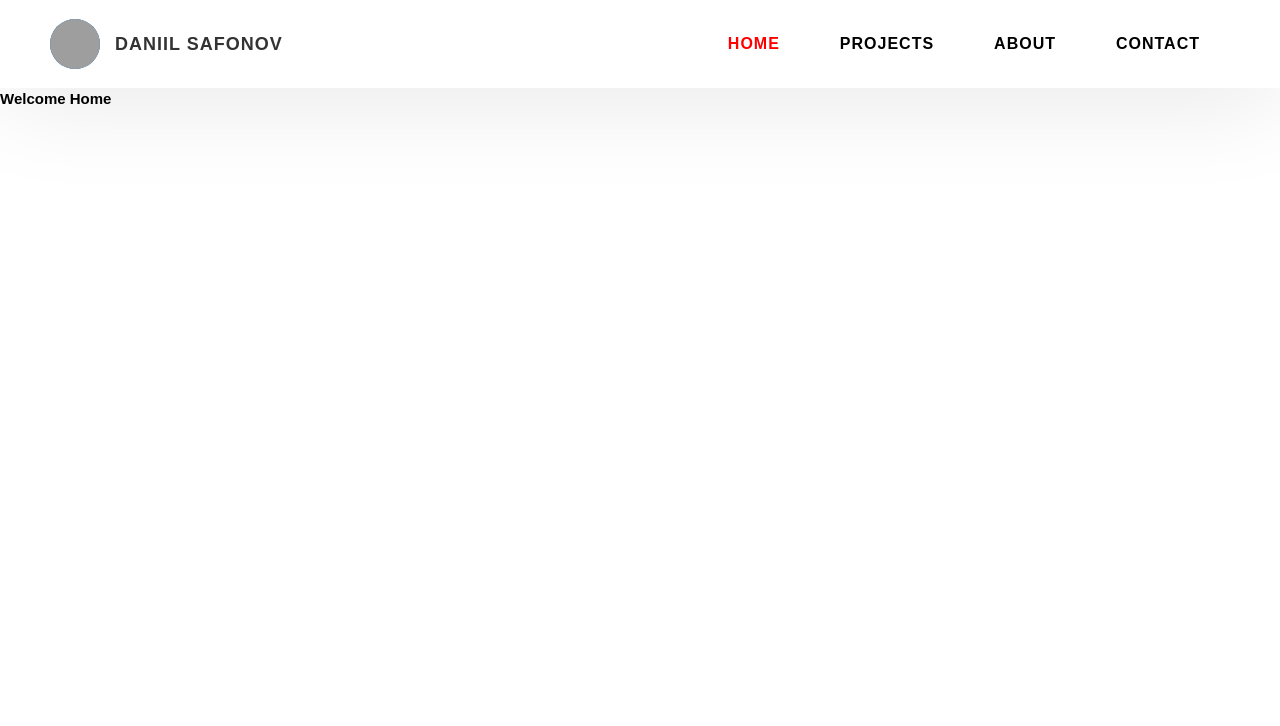
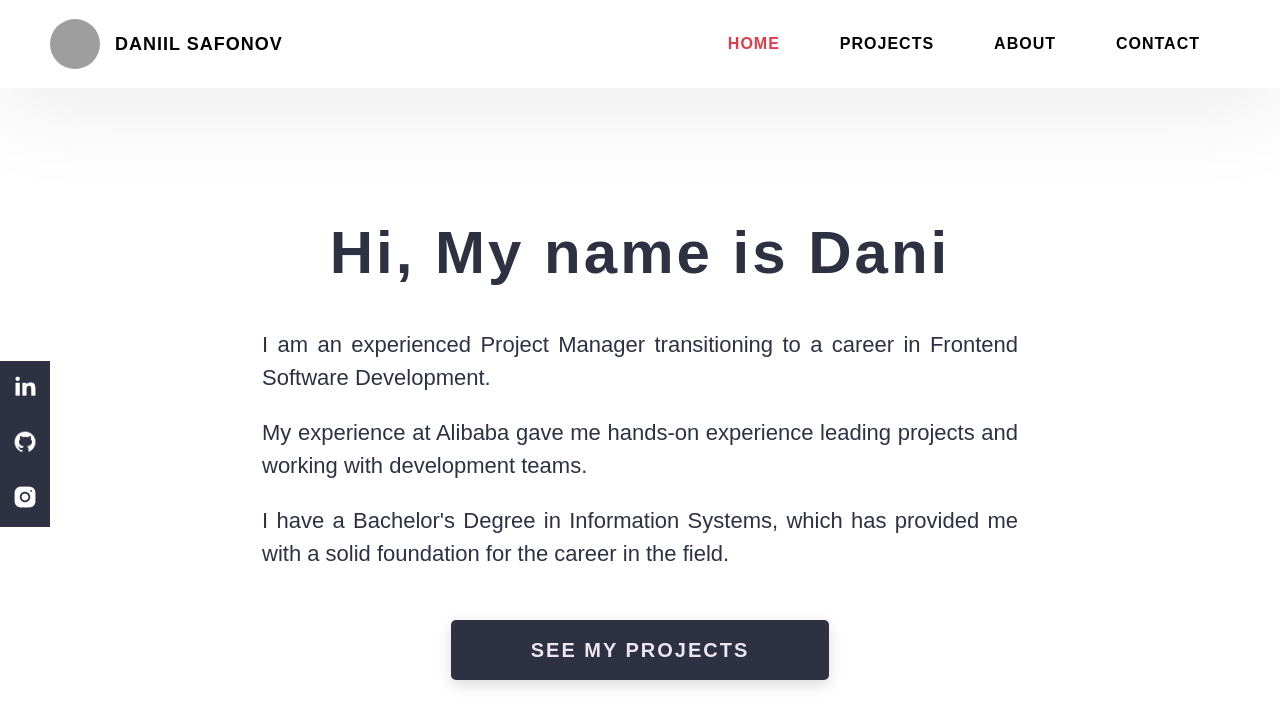
Before and after one commit to danielSafonyan/portfolio-website, a React (Vite) app: page / in a window 1280 px wide. Shown: the top 726 px of the page. Built offline with nearby package versions, Linux system fonts and the light colour scheme; grey boxes are pictures that could not be loaded.

Commit message:
feat: add home page

```diff
--- a/src/Components/Header.jsx
+++ b/src/Components/Header.jsx
@@ -11,7 +11,7 @@ export default function Header() {
     }
 
     let activeStyle = {
-        color: "red",
+        color: "var(--red)",
     };
 
     return (
--- a/src/Pages/Home.jsx
+++ b/src/Pages/Home.jsx
@@ -1,7 +1,41 @@
 import React from 'react'
 import Header from '../components/Header'
+import { NavLink } from "react-router-dom";
 
 export default function Home() {
     console.log("i am rendering")
-    return <h1>This is home</h1>
+    return (
+        <section className="home-hero">
+            <div className="home-hero__content">
+                <h1 className="heading-primary">Hi, My name is Dani</h1>
+                <div className="home-hero__info">
+                <p className="text-primary">
+                    I am an experienced Project Manager transitioning to a career in Frontend Software Development.
+                </p>
+                <p className="text-primary"> My experience at Alibaba gave me hands-on experience leading projects and working with development teams.</p>
+                <p className="text-primary">I have a Bachelor's Degree in Information Systems, which has provided me with a solid foundation for the career in the field.</p>
+                </div>
+                <div className="home-hero__cta">
+                <NavLink to={'/projects'} ><a className="btn btn--bg">See my projects</a> </NavLink>
+                </div>
+            </div>
+            <div className="home-hero__socials">
+                <div className="home-hero__social">
+                <a href="#" className="home-hero__social-icon-link">
+                    <img src="src/assets/img/linkedin-ico.png" alt="icon" className="home-hero__social-icon" />
+                </a>
+                </div>
+                <div className="home-hero__social">
+                <a href="#" className="home-hero__social-icon-link">
+                    <img src="src/assets/img/github-ico.png" alt="icon" className="home-hero__social-icon" />
+                </a>
+                </div>
+                <div className="home-hero__social">
+                <a href="#" className="home-hero__social-icon-link home-hero__social-icon-link--bd-none">
+                    <img src="src/assets/img/insta-ico.png" alt="icon" className="home-hero__social-icon" />
+                </a>
+                </div>
+            </div>
+    </section>
+        )
 }
--- a/src/main.css
+++ b/src/main.css
@@ -16,16 +16,26 @@ WHY DOES NESTING CSS CLASSES WORK HERE??????
 
 */
 
+#root {
+    height: 100vh;
+    display: flex;
+    flex-direction: column;
+}
+
+#page-container {
+    flex: 1;
+}
+
 * {
     --n-blue: 0, 98, 185;
-    --blue: rgba(0, 98, 185, 0.8);
-    --red: red;
+    --red: #DE3C4B;
+    --blue: #2D3142;
     --purple: rgba(143, 162, 255, 0.8);
     --green: rgba(31, 79, 45, 0.8);
     --light-green: rgba(101, 146, 74, 0.8);
     --brown: rgba(129, 104, 8, 0.8);
     --light-brown: rgba(186, 155, 65, 0.8);
-    --main-color: var(--n-blue);
+    --main-color: #EDE6F2;
 }
 
 *,
@@ -97,7 +107,7 @@ textarea {
 
 .heading-primary {
     font-size: 6rem;
-    text-transform: uppercase;
+    /* text-transform: uppercase; */
     letter-spacing: 3px;
     text-align: center;
 }
@@ -200,8 +210,8 @@ textarea {
 }
 
 .btn {
-    background: #fff;
-    color: #333;
+    background: var(--blue);
+    color: var(--main-color);
     text-transform: uppercase;
     letter-spacing: 2px;
     display: inline-block;
@@ -249,11 +259,11 @@ textarea {
 }
 
 .text-primary {
-    color: #fff;
+    /* color: #fff; */
     font-size: 2.2rem;
-    text-align: center;
-    width: 100%;
-    line-height: 1.6;
+    text-align: justify;
+    max-width: 80ch;
+    margin: 1em;
 }
 
 @media only screen and (max-width: 37.5em) {
@@ -269,12 +279,10 @@ textarea {
 /* rgba(var(--n-blue), 0.8)*/
 /* qwe */
 .home-hero {
-    color: #fff;
+    height: 100%;
+    color: var(--blue);
     background: linear-gradient(to right, rgba(var(--main-color), 0.8), rgba(var(--main-color), 0.8)), url(../../assets/svg/common-bg.svg);
     background-position: center;
-    height: 100vh;
-    min-height: 80rem;
-    max-height: 120rem;
     position: relative;
 }
 
@@ -288,9 +296,8 @@ textarea {
 .home-hero__socials {
     position: absolute;
     top: 50%;
-    border: 2px solid #eee;
-    border-left: 2px solid #eee;
     transform: translateY(-50%);
+    background-color: var(--blue);
 }
 
 @media only screen and (max-width: 56.25em) {
@@ -320,7 +327,8 @@ textarea {
     width: 100%;
     display: block;
     padding: 1.2rem;
-    border-bottom: 2px solid #eee;
+    /* border-bottom: 2px solid #eee; */
+    margin: 0.1rem 0;
     transition: background .3s;
 }
 
@@ -650,7 +658,6 @@ textarea {
     display: flex;
     align-items: center;
     cursor: pointer;
-    color: #333;
     transition: color .3s;
 }
 
@@ -705,7 +712,6 @@ textarea {
     padding: 2.2rem 3rem;
     display: inline-block;
     font-size: 1.6rem;
-    /* color: #333; */
     text-transform: uppercase;
     letter-spacing: 1px;
     font-weight: 700;
--- a/src/main.jsx
+++ b/src/main.jsx
@@ -16,7 +16,7 @@ const router = createBrowserRouter([
     children: [
       {
         path: "/",
-        element: <h2>Welcome Home</h2>,
+        element: <Home />,
       },
       {
         path: "/projects",
```
